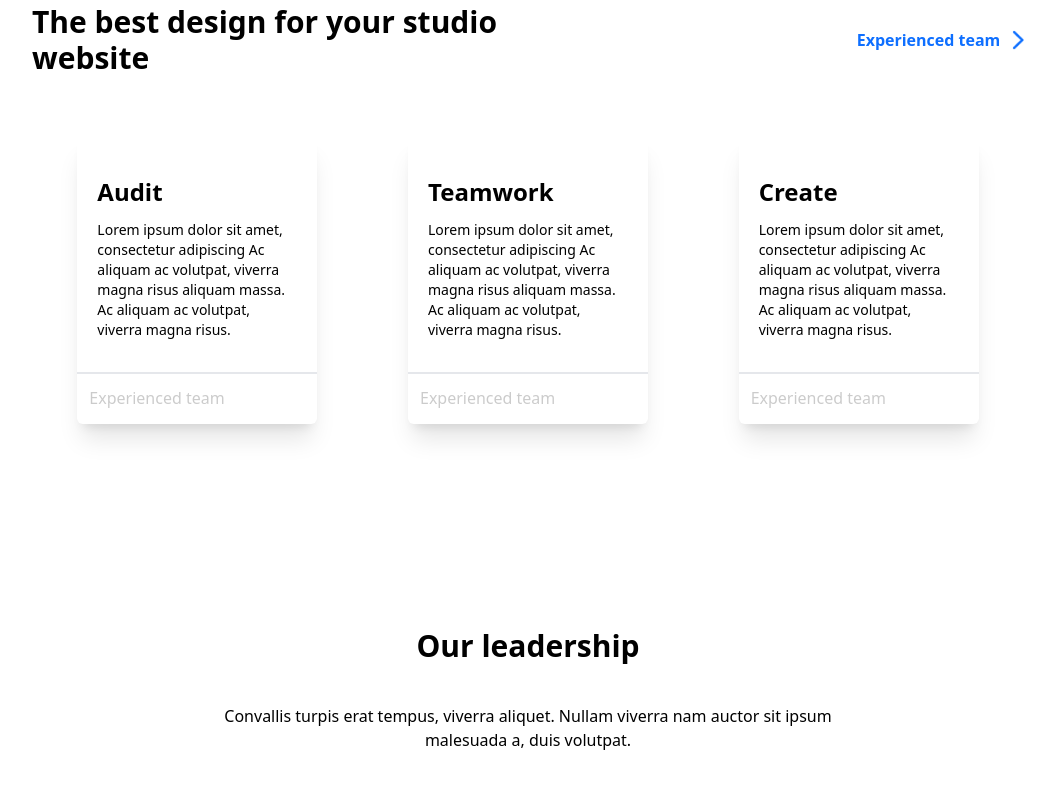
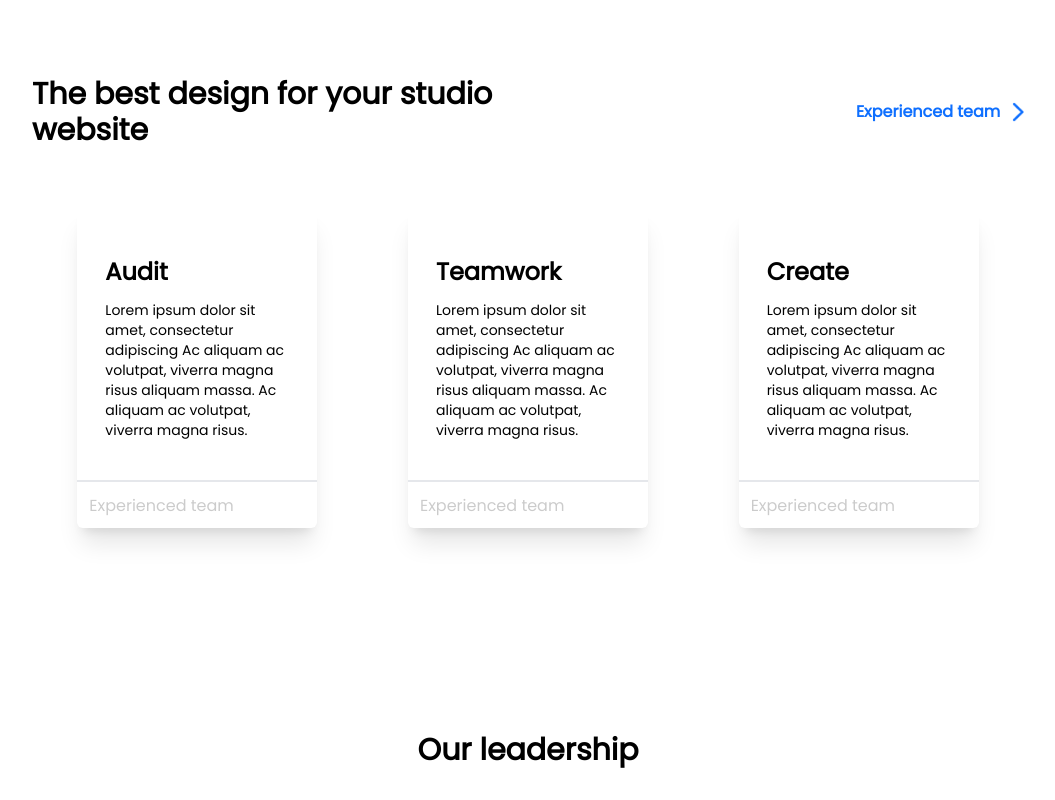
Before and after one commit to axhellyn/FE-GDSC-TASK-1, a website: page src/public/index.html in a window 1280 px wide. Shown: the part 1580-2380 px from the top of the page, without its empty margins (112-1167 px from the left). Drawn offline with nearby package versions, Linux system fonts and the light colour scheme.

Commit message:
change(style): apply Poppins font to the entire body

```diff
--- a/src/public/index.html
+++ b/src/public/index.html
@@ -4,9 +4,15 @@
     <meta charset="UTF-8" />
     <meta name="viewport" content="width=device-width, initial-scale=1.0" />
     <link rel="stylesheet" href="../style.css" />
+    <link rel="preconnect" href="https://fonts.googleapis.com" />
+    <link rel="preconnect" href="https://fonts.gstatic.com" crossorigin />
+    <link
+      href="https://fonts.googleapis.com/css2?family=Poppins&display=swap"
+      rel="stylesheet"
+    />
     <title>FE Task 1</title>
   </head>
-  <body class="">
+  <body class="font-poppins">
     <!-- Hero Section -->
     <section
       class="min-h-screen bg-gradient-to-b from-orange-pastel from-[0%] to-white to-25%"
@@ -334,8 +340,8 @@
             <div class="flex flex-wrap py-5 mt-10">
               <!-- wrapper -->
               <div class="basis-1/3 flex justify-center items-center">
-                <div class="w-60 h-72 rounded-md shadow-xl">
-                  <div class="p-5">
+                <div class="w-60 h-80 rounded-md shadow-xl">
+                  <div class="p-7">
                     <h1 class="font-semibold text-2xl pt-5">Audit</h1>
                     <p class="py-3 text-sm">
                       Lorem ipsum dolor sit amet, consectetur adipiscing Ac
@@ -350,8 +356,8 @@
               </div>
 
               <div class="basis-1/3 flex justify-center items-center">
-                <div class="w-60 h-72 rounded-md shadow-xl">
-                  <div class="p-5">
+                <div class="w-60 h-80 rounded-md shadow-xl">
+                  <div class="p-7">
                     <h1 class="font-semibold text-2xl pt-5">Teamwork</h1>
                     <p class="py-3 text-sm">
                       Lorem ipsum dolor sit amet, consectetur adipiscing Ac
@@ -366,8 +372,8 @@
               </div>
 
               <div class="basis-1/3 flex justify-center items-center">
-                <div class="w-60 h-72 rounded-md shadow-xl">
-                  <div class="p-5">
+                <div class="w-60 h-80 rounded-md shadow-xl">
+                  <div class="p-7">
                     <h1 class="font-semibold text-2xl pt-5">Create</h1>
                     <p class="py-3 text-sm">
                       Lorem ipsum dolor sit amet, consectetur adipiscing Ac
@@ -552,7 +558,7 @@
     <section>
       <div class="bg-black-base text-sm">
         <div class="flex flex-col md:px-20 px-5 pt-7 pb-14 md:mb-0 mb-5">
-          <div class="flex flex-wrap justify-center">
+          <div class="flex justify-center flex-col md:flex-row">
             <div class="md:m-10 m-5 md:w-1/3 w-full">
               <div class="mb-10">
                 <img class="h-7" src="/assets/Images/SpaceWhite.png" alt="" />
@@ -565,7 +571,7 @@
               </p>
             </div>
 
-            <div class="flex">
+            <div class="flex justify-center">
               <div class="md:m-10 m-5">
                 <div class="text-white text-opacity-50 md:mb-10 mb-5">
                   <p>Pages</p>
@@ -601,7 +607,6 @@
           </div>
         </div>
 
-
         <div class="border-t-[1px] border-t-gray-400 md:px-24 py-5">
           <div class="flex justify-between md:px-20 px-5">
             <p class="text-white text-opacity-50">
--- a/tailwind.config.js
+++ b/tailwind.config.js
@@ -16,6 +16,9 @@ module.exports = {
       },
       backgroundSize: {
         '25%': '25%',
+      },
+      fontFamily: {
+        'poppins': 'Poppins',
       }
     },
   },
```
Also changed, not shown: src/style.css. Lines whose indentation alone changed are shown as unchanged.
